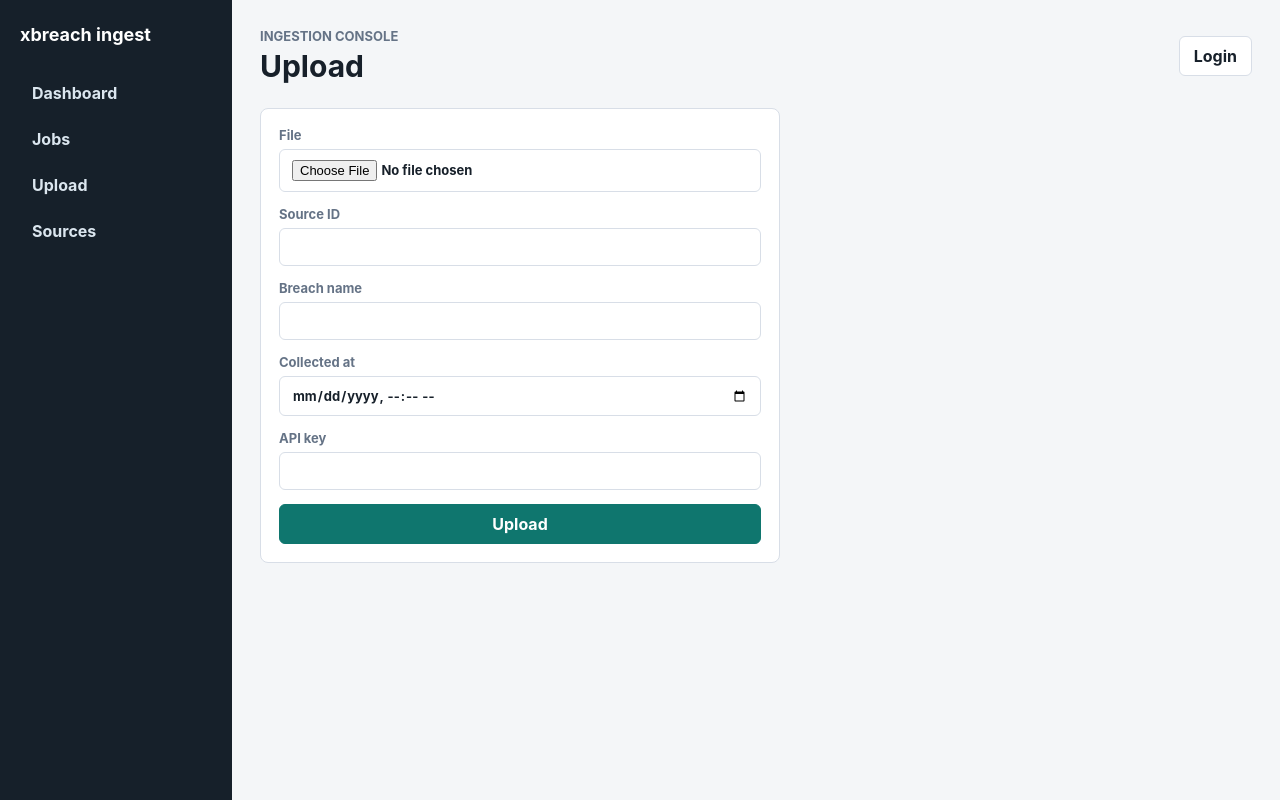
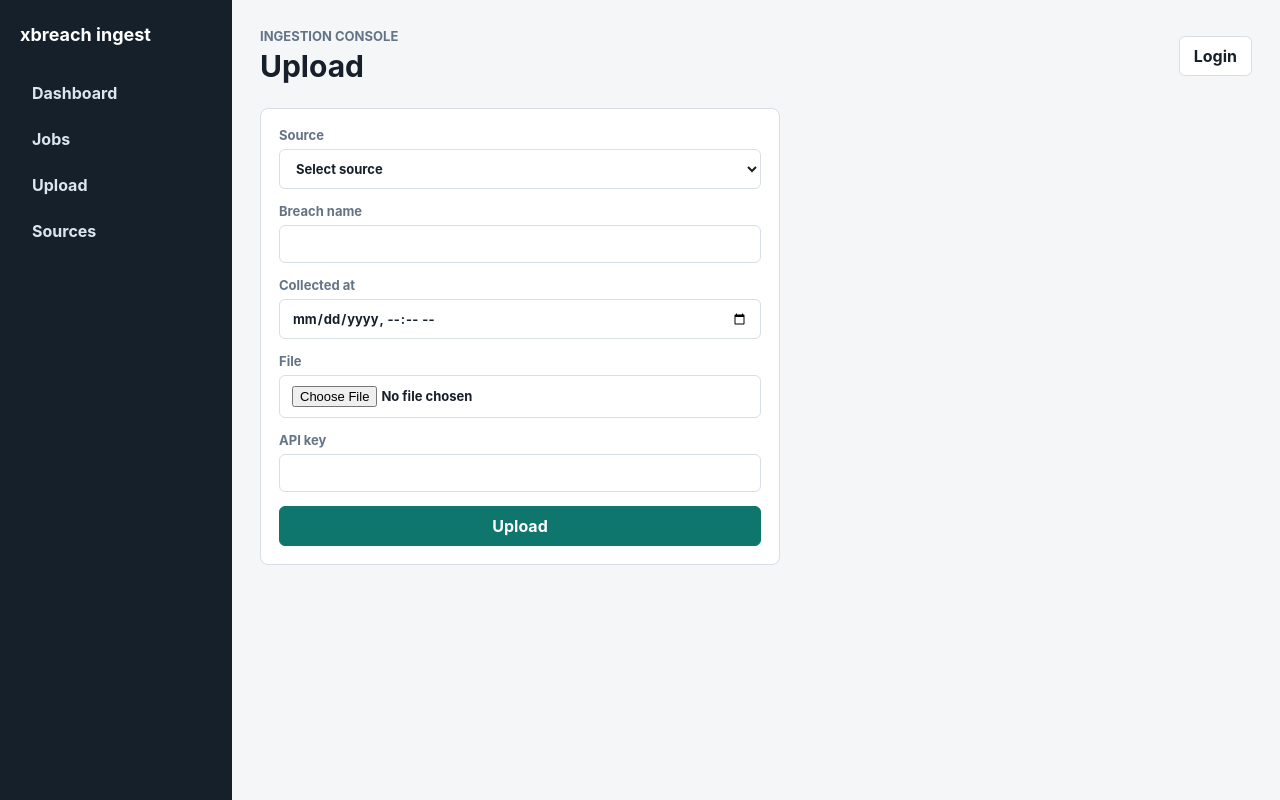
Before and after one commit to xbreach/xbreach-ingest, a FastAPI app: page /upload in a window 1280 px wide. Run offline with FastAPI, Linux system fonts and the light colour scheme; parts of the project's set-up code (start-up, migrations or seed data) failed here and were passed over.

Commit message:
feat(upload): render source-backed upload form

```diff
--- a/app/static/web.css
+++ b/app/static/web.css
@@ -232,6 +232,16 @@ input {
   font: inherit;
 }
 
+select {
+  width: 100%;
+  border: 1px solid var(--border);
+  border-radius: 6px;
+  padding: 10px 12px;
+  background: #fff;
+  color: var(--text);
+  font: inherit;
+}
+
 .detail-grid {
   display: grid;
   grid-template-columns: repeat(2, minmax(0, 1fr));
--- a/app/templates/upload.html
+++ b/app/templates/upload.html
@@ -2,26 +2,33 @@
 
 {% block content %}
 <section class="panel compact-panel">
-  <form class="form" action="/api/v1/ingest/upload" method="post" enctype="multipart/form-data">
+  <form class="form" action="/upload" method="post" enctype="multipart/form-data">
     <label>
-      File
-      <input type="file" name="file" accept=".txt,.csv,.gz,.zst">
-    </label>
-    <label>
-      Source ID
-      <input type="number" name="source_id" min="1">
+      Source
+      <select name="source_id" required>
+        <option value="">Select source</option>
+        {% for source in sources %}
+        <option value="{{ source.id }}" {% if selected_source_id == source.id %}selected{% endif %}>
+          {{ source.name }} ({{ source.status }})
+        </option>
+        {% endfor %}
+      </select>
     </label>
     <label>
       Breach name
-      <input type="text" name="breach_name">
+      <input type="text" name="breach_name" value="{{ breach_name }}" required>
     </label>
     <label>
       Collected at
-      <input type="datetime-local" name="collected_at">
+      <input type="datetime-local" name="collected_at" value="{{ collected_at }}">
+    </label>
+    <label>
+      File
+      <input type="file" name="file" accept=".txt,.csv,.gz,.zst" required>
     </label>
     <label>
       API key
-      <input type="password" name="x-api-key" autocomplete="off">
+      <input type="password" name="api_key" autocomplete="off" required>
     </label>
     <button type="submit">Upload</button>
   </form>
```
Also changed, not shown: app/web/routes.py (+34 -2 lines).
